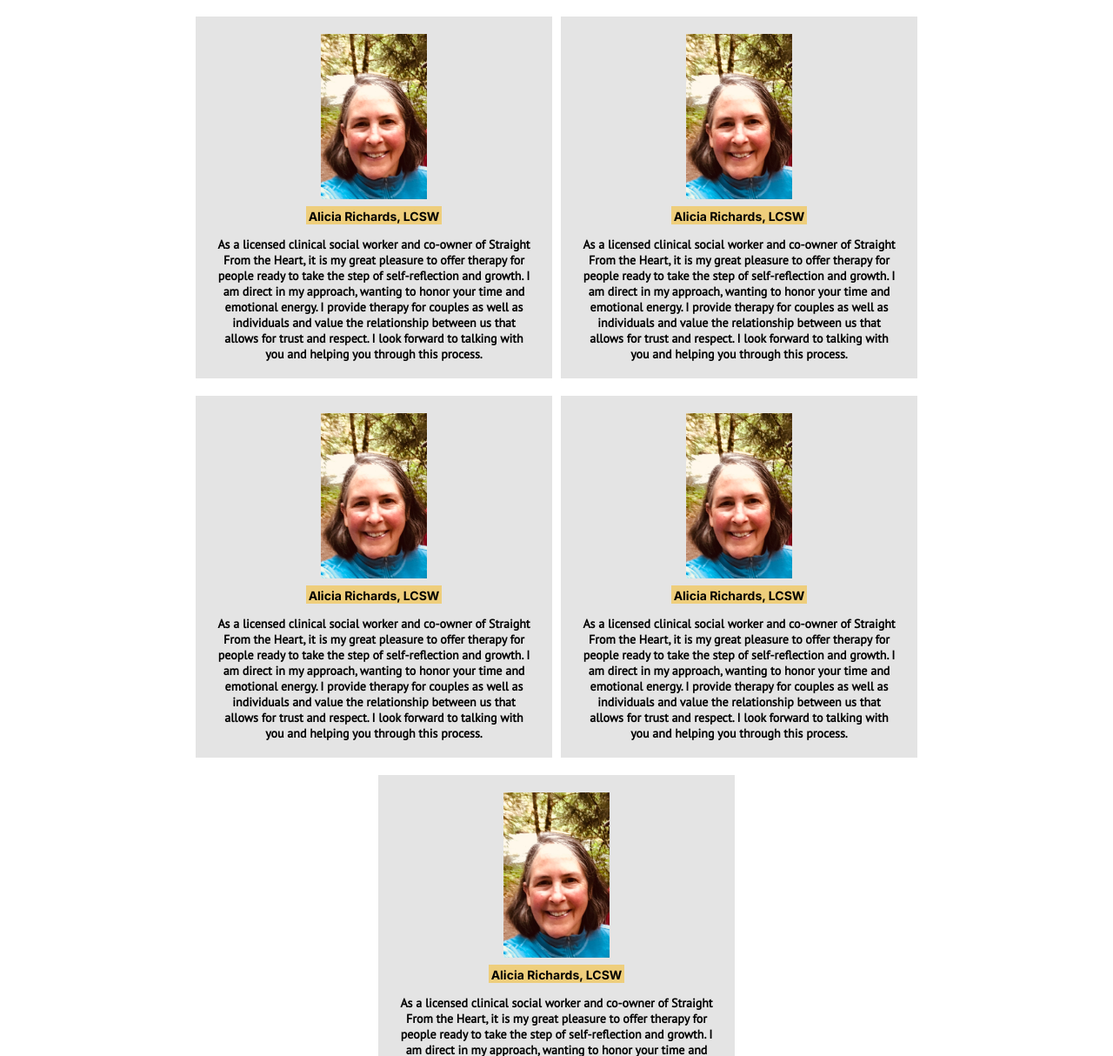
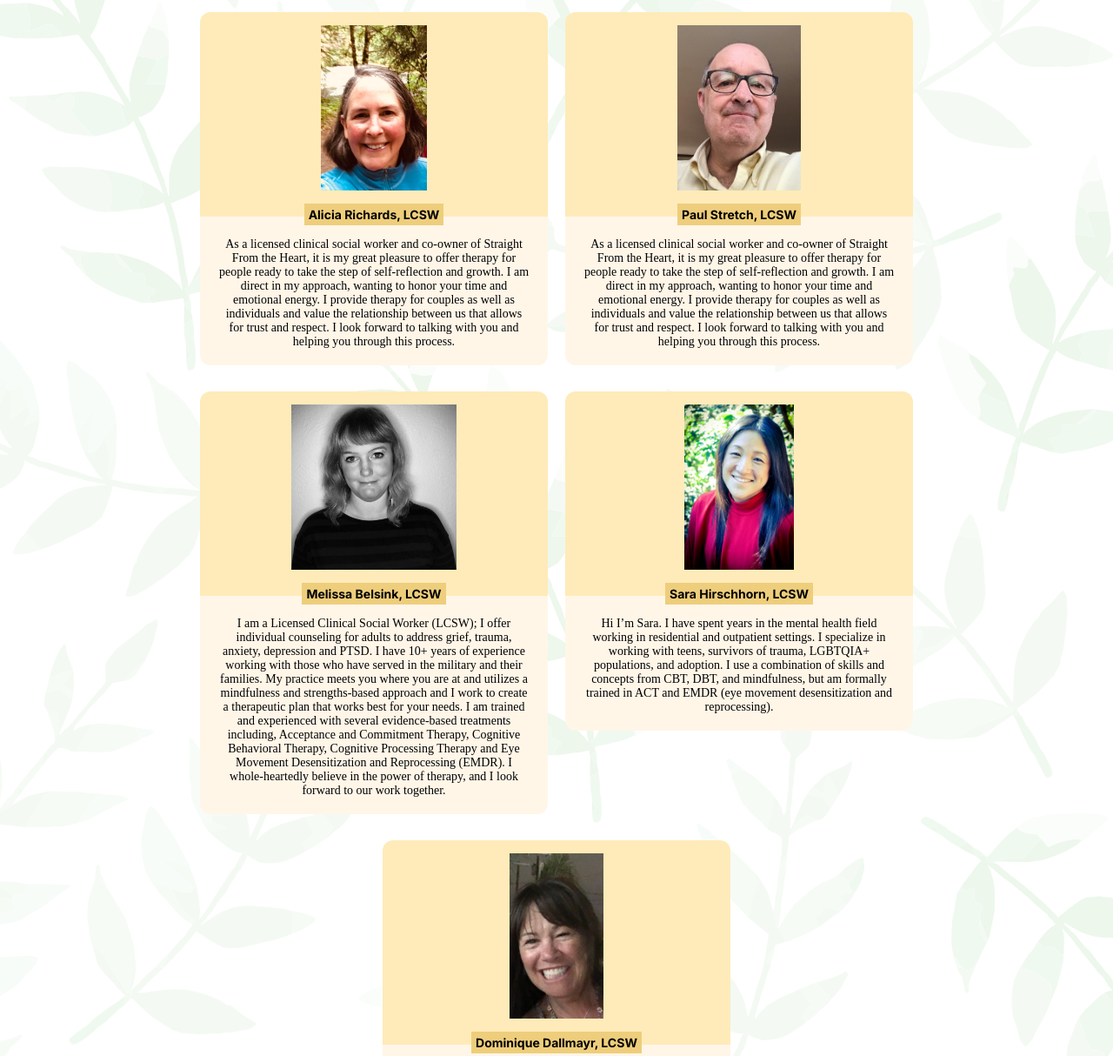
Before and after one commit to professorchip/sfth-webdev, a plain HTML site: page index.html in a window 1280 px wide. Shown: the part 947-2161 px from the top of the page at 87% size. Drawn offline with Linux system fonts and the light colour scheme; a web font is replaced by a local one.

Commit message:
Background pattern, bio pics, updated bios, new cards, etc

```diff
--- a/index.html
+++ b/index.html
@@ -9,6 +9,9 @@
     <link rel="preconnect" href="https://fonts.gstatic.com" crossorigin>
     <link href="https://fonts.googleapis.com/css2?family=Inter:wght@700;800&display=swap" rel="stylesheet">
     <link href="https://fonts.googleapis.com/css2?family=Inter:wght@700;800&family=PT+Sans&display=swap"
+        rel="stylesheet">
+    <link
+        href="https://fonts.googleapis.com/css2?family=Inter:wght@700;800&family=PT+Sans&family=Prosto+One&display=swap"
         rel="stylesheet">
     <link
         href="https://fonts.googleapis.com/css2?family=Inter:wght@700;800&family=PT+Sans&family=Prosto+One&display=swap"
@@ -39,79 +42,103 @@
         <div id="bio-section">
             <p id="bio-section-title">Meet our Therapists</p>
             <ul class="flex-container">
-                <li class="flex-item" id="card-1">
-                    <img class="bio-image" src="img/alicia-bio-pic.jpg" alt="Alicia Richards">
+                <li class="flex-item">
+                    <div class="flex-card-top">
+                        <img class="bio-image" src="img/bio-pic-1.jpg" alt="Alicia Richards">
+                    </div>
+                    <div class="flex-card-bottom">
                         <div id="bio-name-highlight">
                             <h2 id="bio-name">Alicia Richards, LCSW</h2>
                         </div>
                         <div id="bio-content">
-                        <p>As a licensed clinical social worker and co-owner of Straight From the Heart, it is my great
-                            pleasure to offer therapy for people ready to take the step of self-reflection and growth.
+                            <p>As a licensed clinical social worker and co-owner of Straight From the Heart, it is my
+                                great
+                                pleasure to offer therapy for people ready to take the step of self-reflection and
+                                growth.
                                 I am direct in my approach, wanting to honor your time and emotional energy.
-                            I provide therapy for couples as well as individuals and value the relationship between us
-                            that
-                            allows for trust and respect.
-                            I look forward to talking with you and helping you through this process.</p>
+                                I provide therapy for couples as well as individuals and value the relationship between
+                                us that
+                                allows for trust and respect. I look forward to talking with you and helping you through
+                                this process.</p>
+                        </div>
                     </div>
                 </li>
                 <li class="flex-item">
-                    <img class="bio-image" src="img/alicia-bio-pic.jpg" alt="Alicia Richards">
+                    <div class="flex-card-top">
+                        <img class="bio-image" src="img/bio-pic-2.jpg" alt="Alicia Richards">
+                    </div>
+                    <div class="flex-card-bottom">
                         <div id="bio-name-highlight">
-                        <h2 id="bio-name">Alicia Richards, LCSW</h2>
+                            <h2 id="bio-name">Paul Stretch, LCSW</h2>
                         </div>
                         <div id="bio-content">
-                        <p>As a licensed clinical social worker and co-owner of Straight From the Heart, it is my great
-                            pleasure to offer therapy for people ready to take the step of self-reflection and growth.
+                            <p>As a licensed clinical social worker and co-owner of Straight From the Heart, it is my
+                                great
+                                pleasure to offer therapy for people ready to take the step of self-reflection and
+                                growth.
                                 I am direct in my approach, wanting to honor your time and emotional energy.
-                            I provide therapy for couples as well as individuals and value the relationship between us
-                            that
-                            allows for trust and respect.
-                            I look forward to talking with you and helping you through this process.</p>
+                                I provide therapy for couples as well as individuals and value the relationship between
+                                us that
+                                allows for trust and respect. I look forward to talking with you and helping you through
+                                this process.</p>
+                        </div>
                     </div>
                 </li>
                 <li class="flex-item">
-                    <img class="bio-image" src="img/alicia-bio-pic.jpg" alt="Alicia Richards">
+                    <div class="flex-card-top">
+                        <img class="bio-image" src="img/bio-pic-3.jpg" alt="Alicia Richards">
+                    </div>
+                    <div class="flex-card-bottom">
                         <div id="bio-name-highlight">
-                        <h2 id="bio-name">Alicia Richards, LCSW</h2>
+                            <h2 id="bio-name">Melissa Belsink, LCSW</h2>
                         </div>
                         <div id="bio-content">
-                        <p>As a licensed clinical social worker and co-owner of Straight From the Heart, it is my great
-                            pleasure to offer therapy for people ready to take the step of self-reflection and growth.
-                            I am direct in my approach, wanting to honor your time and emotional energy.
-                            I provide therapy for couples as well as individuals and value the relationship between us
-                            that
-                            allows for trust and respect.
-                            I look forward to talking with you and helping you through this process.</p>
+                            <p>I am a Licensed Clinical Social Worker (LCSW); I offer individual counseling for adults
+                                to address grief, trauma, anxiety, depression and PTSD. I have 10+ years of experience
+                                working with those who have served in the military and their families. My practice meets
+                                you where you are at and utilizes a mindfulness and strengths-based approach and I work
+                                to create a therapeutic plan that works best for your needs. I am trained and
+                                experienced with several evidence-based treatments including, Acceptance and Commitment
+                                Therapy, Cognitive Behavioral Therapy, Cognitive Processing Therapy and Eye Movement
+                                Desensitization and Reprocessing (EMDR). I whole-heartedly believe in the power of
+                                therapy, and I look forward to our work together.</p>
+                        </div>
                     </div>
                 </li>
                 <li class="flex-item">
-                    <img class="bio-image" src="img/alicia-bio-pic.jpg" alt="Alicia Richards">
+                    <div class="flex-card-top">
+                        <img class="bio-image" src="img/bio-pic-4.jpg" alt="Alicia Richards">
+                    </div>
+                    <div class="flex-card-bottom">
                         <div id="bio-name-highlight">
-                        <h2 id="bio-name">Alicia Richards, LCSW</h2>
+                            <h2 id="bio-name">Sara Hirschhorn, LCSW</h2>
                         </div>
                         <div id="bio-content">
-                        <p>As a licensed clinical social worker and co-owner of Straight From the Heart, it is my great
-                            pleasure to offer therapy for people ready to take the step of self-reflection and growth.
-                            I am direct in my approach, wanting to honor your time and emotional energy.
-                            I provide therapy for couples as well as individuals and value the relationship between us
-                            that
-                            allows for trust and respect.
-                            I look forward to talking with you and helping you through this process.</p>
+                            <p>Hi I’m Sara. I have spent years in the mental health field working in residential and
+                                outpatient settings. I specialize in working with teens, survivors of trauma, LGBTQIA+
+                                populations, and adoption. I use a combination of skills and concepts from CBT, DBT, and
+                                mindfulness, but am formally trained in ACT and EMDR (eye movement desensitization and
+                                reprocessing).</p>
+                        </div>
                     </div>
                 </li>
                 <li class="flex-item">
-                    <img class="bio-image" src="img/alicia-bio-pic.jpg" alt="Alicia Richards">
+                    <div class="flex-card-top">
+                        <img class="bio-image" src="img/bio-pic-5.jpg" alt="Alicia Richards">
+                    </div>
+                    <div class="flex-card-bottom">
                         <div id="bio-name-highlight">
-                        <h2 id="bio-name">Alicia Richards, LCSW</h2>
+                            <h2 id="bio-name">Dominique Dallmayr, LCSW</h2>
                         </div>
                         <div id="bio-content">
-                        <p>As a licensed clinical social worker and co-owner of Straight From the Heart, it is my great
-                            pleasure to offer therapy for people ready to take the step of self-reflection and growth.
-                            I am direct in my approach, wanting to honor your time and emotional energy.
-                            I provide therapy for couples as well as individuals and value the relationship between us
-                            that
-                            allows for trust and respect.
-                            I look forward to talking with you and helping you through this process.</p>
+                            <p>Welcome! I’m Dominique and I’ve been a LCSW for 25 years. Through empathy and connection
+                                we will create a safe place for you to explore your pain and your joy. My education and
+                                training has focused on ACT (Acceptance and Commitment Therapy), CBT (Cognitive Behavior
+                                Therapy), Narrative therapy, Mindfulness and Self-Compassion, and Body Trust work. I
+                                have significant experience working with depression, anxiety, body shame, addiction,
+                                trauma, and grief and I very much look forward to working with you.
+                            </p>
+                        </div>
                     </div>
                 </li>
             </ul>
--- a/style.css
+++ b/style.css
@@ -29,7 +29,7 @@ body {
     text-align: center;
     margin-top: -10px;
     font-size: .8rem;
-    font-family: 'Prosto One', cursive;
+    font-family: 'PT Serif', serif;
 }
 
 #textbox-maintext-outer {
@@ -40,7 +40,7 @@ body {
 
 #textbox-maintext-inner {
     font-size: 14px;
-    font-family: 'PT Sans', sans-serif;
+    font-family: 'PT Serif', serif;
 }
 
 h1 {
@@ -83,16 +83,30 @@ h1 {
   }
 
 .flex-item {
-    background: #E4E4E4;
+    /* background: #E4E4E4; */
     padding: 5px;
     width: 300px;
     height: fit-content;
     margin-top: 10px;
     /* line-height: 150px; */
-    color: white;
+    /* color: white; */
     font-weight: bold;
     font-size: 3em;
     text-align: center;
+}
+
+.flex-card-top {
+    height: 175px;;
+    border-radius: 12px 12px 0px 0;
+    background-color: #FFEBB9;
+    margin: 0 0 0 0;
+}
+.flex-card-bottom {
+    height:fit-content;
+    border-radius: 0px 0px 12px 12px;
+    background-color: #FFF6E8;
+    margin: 0 0 0 0;
+    padding: 5px 0 5px 0;
 }
 
 .bio-image {
@@ -100,32 +114,30 @@ h1 {
     height: 130px;
 }
 
-#card-1 {
-
-}
-
 #bio-name {
-    margin: 0 0 0 0;
     font-family: 'Inter', sans-serif;
     color:black;
     font-size: 14px;
+    margin-top: -1px;
 }
 
 #bio-name-highlight {
     width:fit-content;
     height: 15px;
     margin: 0 auto;
-    margin-top: -3px;
-    padding: 3px 3px 3px 3px;
+    margin-top: -17px;
+    padding: 5px 5px 5px 5px;
     background-color: #EECE7C;
 }
 
 #bio-content {
-    font-family: 'PT Sans', sans-serif;
+    font-family: 'PT Serif', serif;
     color:black;
     font-size: 14px;
     width: 280px;
     margin: 0 auto;
+    font-weight: 100;
+    line-height: normal;
 }
 
 #contact-prompt {
@@ -154,6 +166,25 @@ h1 {
         margin-top: -10px;
         font-size: 1rem;
     }
+    #bio-name {
+        margin-top: -1px;
+    }
+    #bio-name-highlight{
+        margin-top: -20px;
+    }
+    .flex-card-top {
+        height: 175px;;
+        border-radius: 12px 12px 0px 0;
+        /* background-color: #FFEBB9; */
+        margin: 0 0 0 0;
+    }
+    .flex-card-bottom {
+        height:fit-content;
+        border-radius: 0px 0px 12px 12px;
+        /* background-color: #FFF6E8; */
+        margin: 0 0 0 0;
+        padding: 5px 0 5px 0;
+    }
 }
 
 @media screen and (min-width: 900px){
@@ -175,7 +206,7 @@ h1 {
         font-size: 1rem;
     }
     .flex-item {
-        background: #E4E4E4;
+        /* background: #E4E4E4; */
         padding: 5px;
         width: 300px;
         height: fit-content;
@@ -206,9 +237,28 @@ h1 {
         list-style: none;
         column-gap: 10px;
       }
+      #bio-name {
+        margin-top: -1px;
+      }
+       #bio-name-highlight{
+        margin-top: -20px;
+      }
       .bio-image {
         padding: 15px 0 0 0;
         height: 190px;
+    }
+    .flex-card-top {
+        height: 235px;;
+        border-radius: 12px 12px 0px 0;
+        /* background-color: #FFEBB9; */
+        margin: 0 0 0 0;
+    }
+    .flex-card-bottom {
+        height:fit-content;
+        border-radius: 0px 0px 12px 12px;
+        /* background-color: #FFF6E8; */
+        margin: 0 0 0 0;
+        padding: 5px 0 5px 0;
     }
 }
 
@@ -233,7 +283,7 @@ h1 {
         font-size: 1rem;
     }
     .flex-item {
-        background: #E4E4E4;
+        /* background: #E4E4E4; */
         padding: 5px;
         width: 400px;
         height: fit-content;
@@ -264,12 +314,17 @@ h1 {
         list-style: none;
         column-gap: 10px;
       }
+      #bio-name {
+        margin-top: -1px;
+      }
+       #bio-name-highlight{
+        margin-top: -20px;
+      }
       .bio-image {
         padding: 15px 0 0 0;
         height: 190px;
     }
       #bio-content {
-        font-family: 'PT Sans', sans-serif;
         color:black;
         font-size: 14px;
         width: 360px;
@@ -283,6 +338,19 @@ h1 {
         padding-right: 0rem;
         padding-left: 0rem;
         width:700px;
+    }
+    .flex-card-top {
+        height: 235px;;
+        border-radius: 12px 12px 0px 0;
+        /* background-color: #FFEBB9; */
+        margin: 0 0 0 0;
+    }
+    .flex-card-bottom {
+        height:fit-content;
+        border-radius: 0px 0px 12px 12px;
+        /* background-color: #FFF6E8; */
+        margin: 0 0 0 0;
+        padding: 5px 0 5px 0;
     }
 }
 
@@ -334,12 +402,17 @@ h1 {
         column-gap: 10px;
         row-gap: 10px;
     }
+    #bio-name {
+        margin-top: -1px;
+    }
+    #bio-name-highlight{
+        margin-top: -20px;
+    }
     .bio-image {
         padding: 15px 0 0 0;
         height: 190px;
     }
     #bio-content {
-        font-family: 'PT Sans', sans-serif;
         color:black;
         font-size: 14px;
         width: 360px;
@@ -354,4 +427,17 @@ h1 {
         padding-left: 0rem;
         width:700px;
     }
+    .flex-card-top {
+        height: 235px;;
+        border-radius: 12px 12px 0px 0;
+        /* background-color: #FFEBB9; */
+        margin: 0 0 0 0;
+    }
+    .flex-card-bottom {
+        height:fit-content;
+        border-radius: 0px 0px 12px 12px;
+        /* background-color: #FFF6E8; */
+        margin: 0 0 0 0;
+        padding: 5px 0 5px 0;
+    }
 }
```
Also changed, not shown: img/bio-pic-1.jpg (renamed from img/alicia-bio-pic.jpg), img/bio-pic-2.jpg (added), img/bio-pic-3.jpg (added), img/bio-pic-4.jpg (added), img/bio-pic-5.jpg (added), img/geometric-leaves-lightened.png (added), img/geometric-leaves.png (added), img/green-leaves-lightened.png (added), img/green-leaves.png (added), img/leaves-pattern.png (added), img/leaves.png (added), img/palm-leaf.png (added), img/papyrus.png (added), img/regal.png (added), 1 more files, 1 other file. Lines whose indentation alone changed are shown as unchanged.
